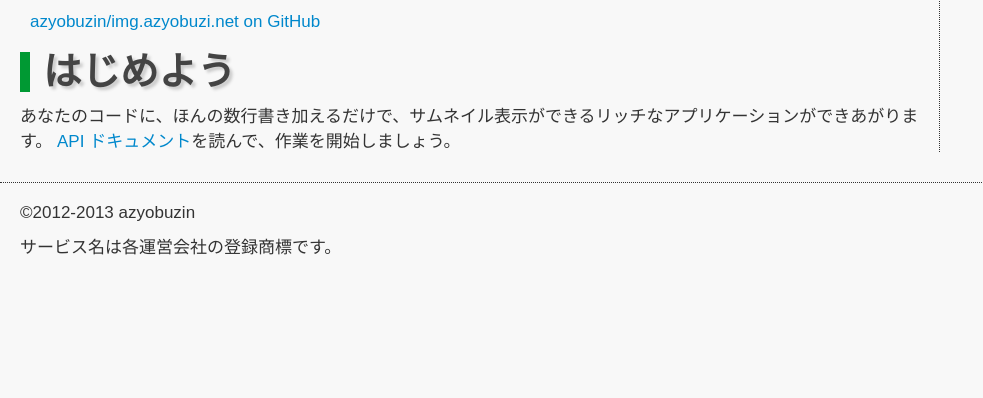
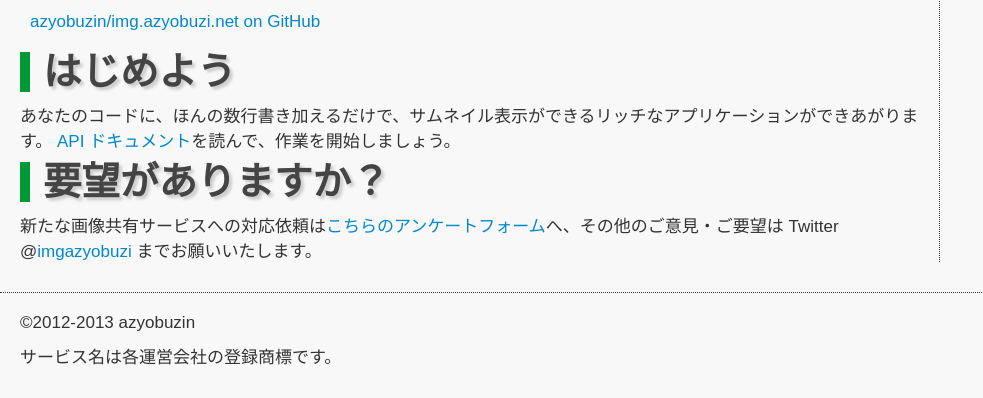
Before and after one commit to azyobuzin/img.azyobuzi.net-website, a plain HTML site: page index.html in a window 1280 px wide. Shown: the part 1526-1924 px from the top of the page, without its empty margins (0-983 px from the left). Before the commit the page ends 1814 px from the top, so only its background shows below. Drawn offline with Linux system fonts and the light colour scheme.

Commit message:
対応希望調査へのリンクを張った

```diff
--- a/index.html
+++ b/index.html
@@ -91,6 +91,11 @@
                     </p>
                 </section>
 
+                <section>
+                    <h1>要望がありますか？</h1>
+                    <p>新たな画像共有サービスへの対応依頼は<a href="https://docs.google.com/forms/d/1BucL8mLQqDSVZyQSUu7WEbVzU6UHyWzhOFY68s4iqu8/viewform">こちらのアンケートフォーム</a>へ、その他のご意見・ご要望は Twitter @<a href="https://twitter.com/imgazyobuzi">imgazyobuzi</a> までお願いいたします。</p>
+                </section>
+
                 <!-- admax -->
                 <script type="text/javascript" src="http://adm.shinobi.jp/s/bb236a451b59de933ca77e0878d16c4b"></script>
                 <!-- admax -->
```
Also changed, not shown: developers.html (+2 -0 lines), developers_en.html (+2 -0 lines).
